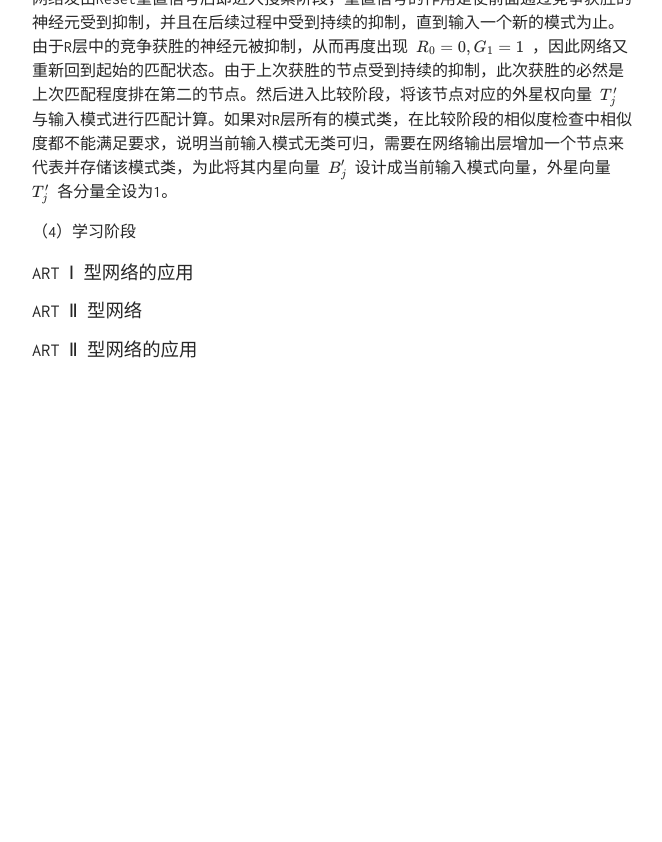
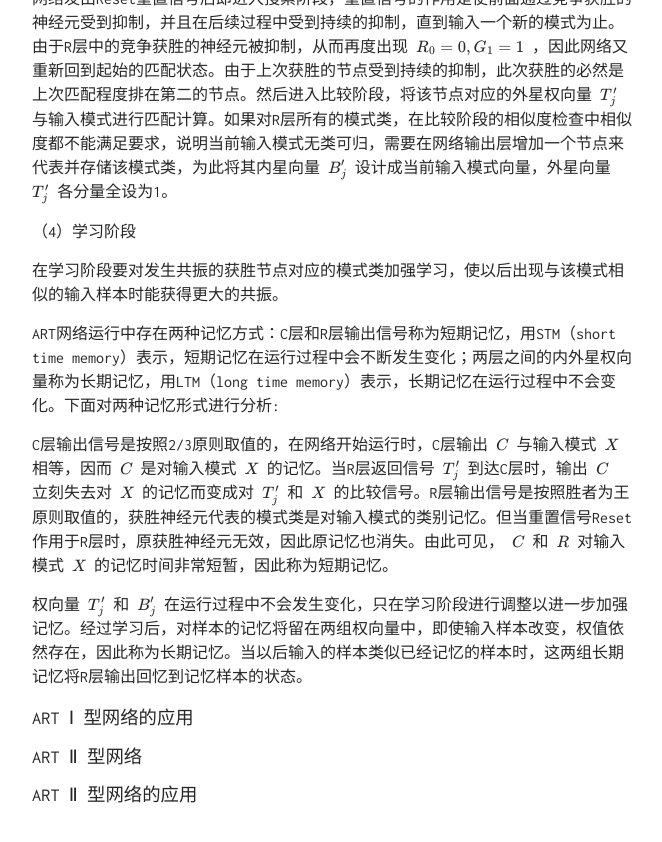
Before and after one commit to TobiahShaw/TobiahShaw.github.io, a Jekyll site: the page built from _posts/2019-10-26-NN-of-Competitive learning.md, in a window 1280 px wide and 900 px high, scrolled down 14783 px. Shown: the top 842 px of the window, without its empty margins (308-970 px from the left). Built offline with Jekyll 4.4.1, drawn with Linux system fonts in a browser that asks for light colours; our own code applies the rules of GitHub Pages for plain Markdown files; formulas are drawn with MathJax 3; before the commit the page ends 15237 px from its top, so only the background shows below that.

Commit message:
Network operation principle

```diff
--- a/_posts/2019-10-26-NN-of-Competitive learning.md
+++ b/_posts/2019-10-26-NN-of-Competitive learning.md
@@ -327,6 +327,14 @@ $$ N_0 / N_1 > \rho $$
 
 （4）学习阶段
 
+在学习阶段要对发生共振的获胜节点对应的模式类加强学习，使以后出现与该模式相似的输入样本时能获得更大的共振。
+
+ART网络运行中存在两种记忆方式：C层和R层输出信号称为短期记忆，用STM（short time memory）表示，短期记忆在运行过程中会不断发生变化；两层之间的内外星权向量称为长期记忆，用LTM（long time memory）表示，长期记忆在运行过程中不会变化。下面对两种记忆形式进行分析:
+
+C层输出信号是按照2/3原则取值的，在网络开始运行时，C层输出 $ C $ 与输入模式 $ X $ 相等，因而 $ C $ 是对输入模式 $ X $ 的记忆。当R层返回信号 $ T_j' $ 到达C层时，输出 $ C $ 立刻失去对 $ X $ 的记忆而变成对 $ T_j' $ 和 $ X $ 的比较信号。R层输出信号是按照胜者为王原则取值的，获胜神经元代表的模式类是对输入模式的类别记忆。但当重置信号Reset作用于R层时，原获胜神经元无效，因此原记忆也消失。由此可见， $ C $ 和 $ R $ 对输入模式 $ X $ 的记忆时间非常短暂，因此称为短期记忆。
+
+权向量 $ T_j' $ 和 $ B_j' $ 在运行过程中不会发生变化，只在学习阶段进行调整以进一步加强记忆。经过学习后，对样本的记忆将留在两组权向量中，即使输入样本改变，权值依然存在，因此称为长期记忆。当以后输入的样本类似已经记忆的样本时，这两组长期记忆将R层输出回忆到记忆样本的状态。
+
 ### ART Ⅰ 型网络的应用
 
 ### ART Ⅱ 型网络
```
